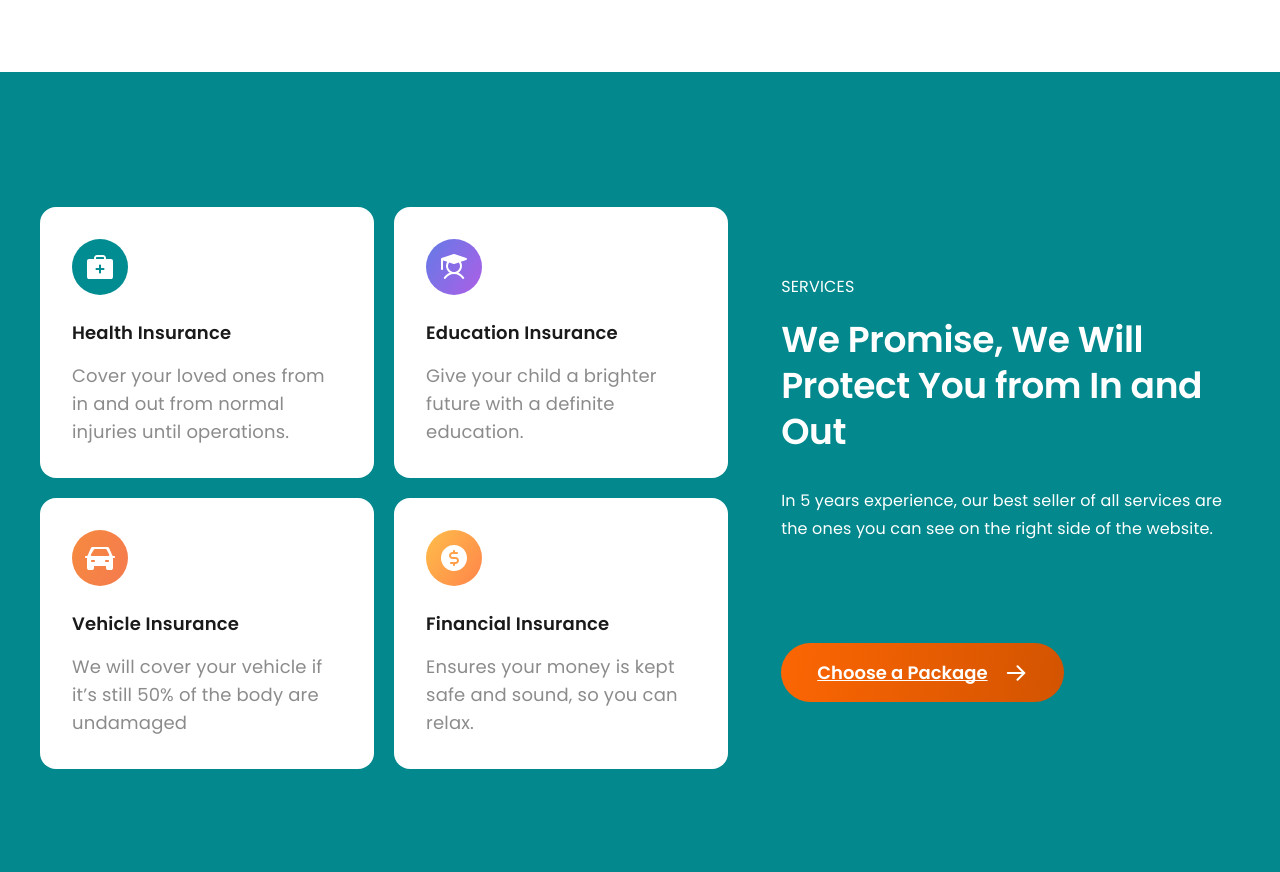
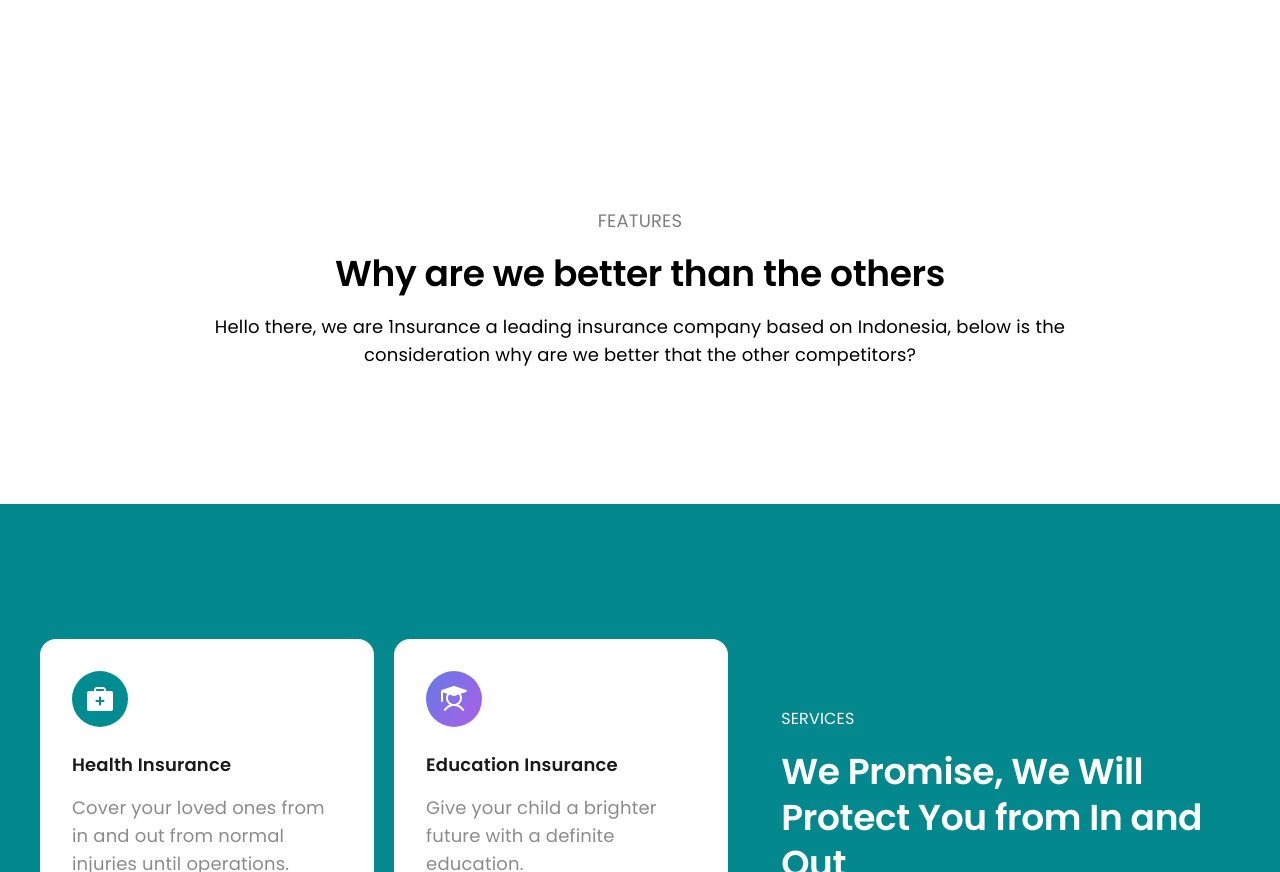
Before and after one commit to yadieeq/Insurance, a plain HTML site: page index.html in a window 1280 px wide. Shown: the part 956-1828 px from the top of the page. Drawn offline with Linux system fonts and the light colour scheme.

Commit message:
v1.0 section3

```diff
--- a/css/helper.css
+++ b/css/helper.css
@@ -121,6 +121,9 @@ ul {
     }
     .opacity-08 {
         opacity: 0.8;
+    }
+    .opacity-07 {
+        opacity: 0.7;
     }
     .opacity-05 {
         opacity: 0.5;
--- /dev/null
+++ b/css/section3.css
@@ -0,0 +1,5 @@
+.carousel__title {
+    max-width: 855px;
+    text-align: center;
+    gap: 16px;
+}
--- a/index.html
+++ b/index.html
@@ -6,7 +6,7 @@
     <meta name="viewport" content="width=device-width, initial-scale=1.0">
     <link rel="stylesheet" href="./css/section1.css">
     <link rel="stylesheet" href="./css/section2.css">
-
+    <link rel="stylesheet" href="./css/section3.css">
     <link rel="stylesheet" href="./css/section4.css">
     <link rel="stylesheet" href="./css/fonts.css">
     <link rel="stylesheet" href="./css/global.css">
@@ -89,6 +89,18 @@
             </div>
         </div>
 
+        <div class="carousel-wrapper f-c-c-r">
+            <div class="carousel-content padding-y">
+                <div class="carousel__title f-c-c-c">
+                    <p class="opacity-05 uppercase">
+                        features
+                    </p>
+                    <h2>Why are we better than the others</h2>
+                    <p class="opacity-o7">Hello there, we are 1nsurance a leading insurance company based on Indonesia, below is the consideration why are we better that the other competitors?</p>
+                </div>
+            </div>
+        </div>
+
         <div class="package-wrapper f-c-c-r">
             <div class="package-content max-width-content padding-y f-s-s-r">
                 <div class="package__variants">
```
